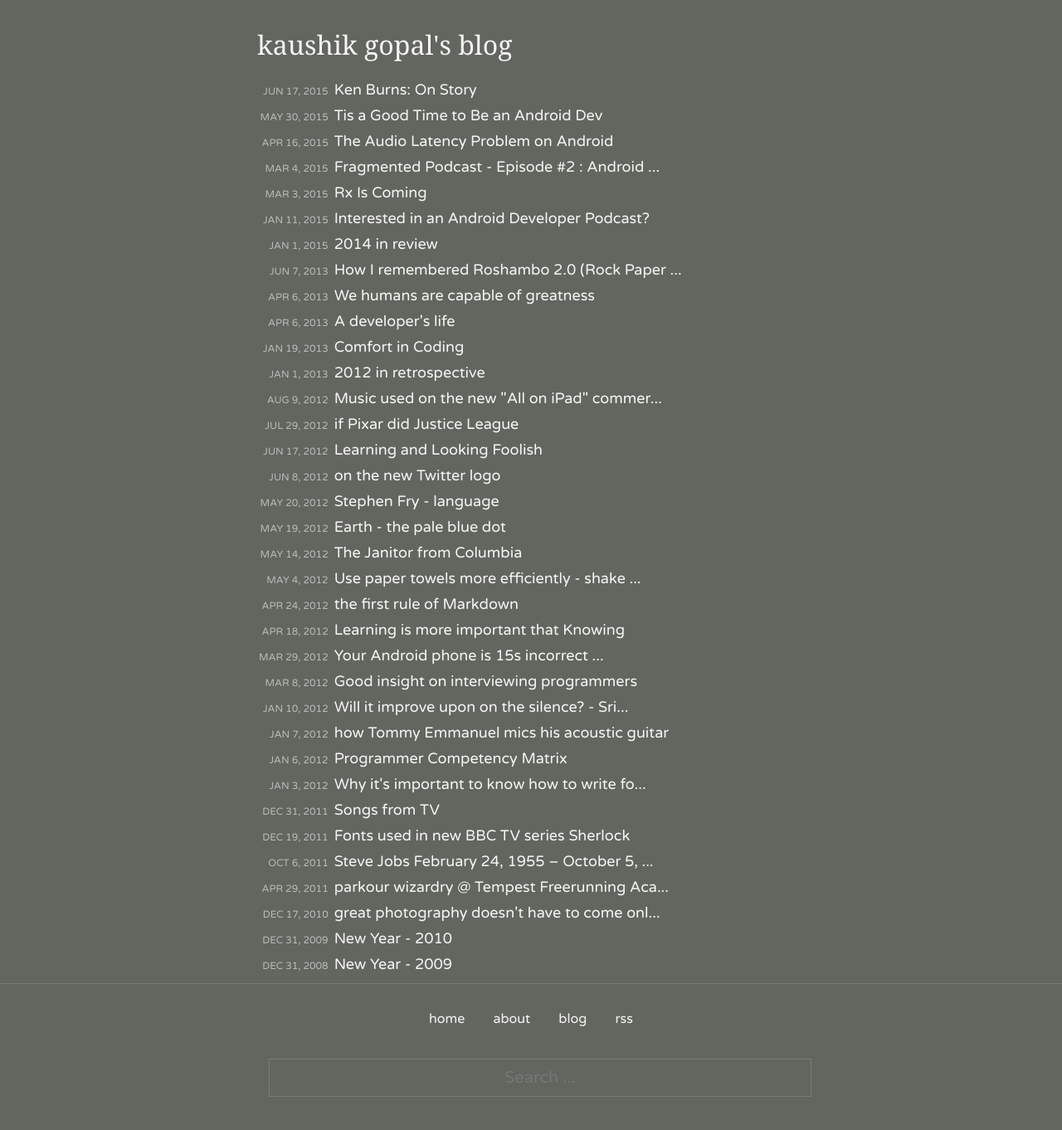
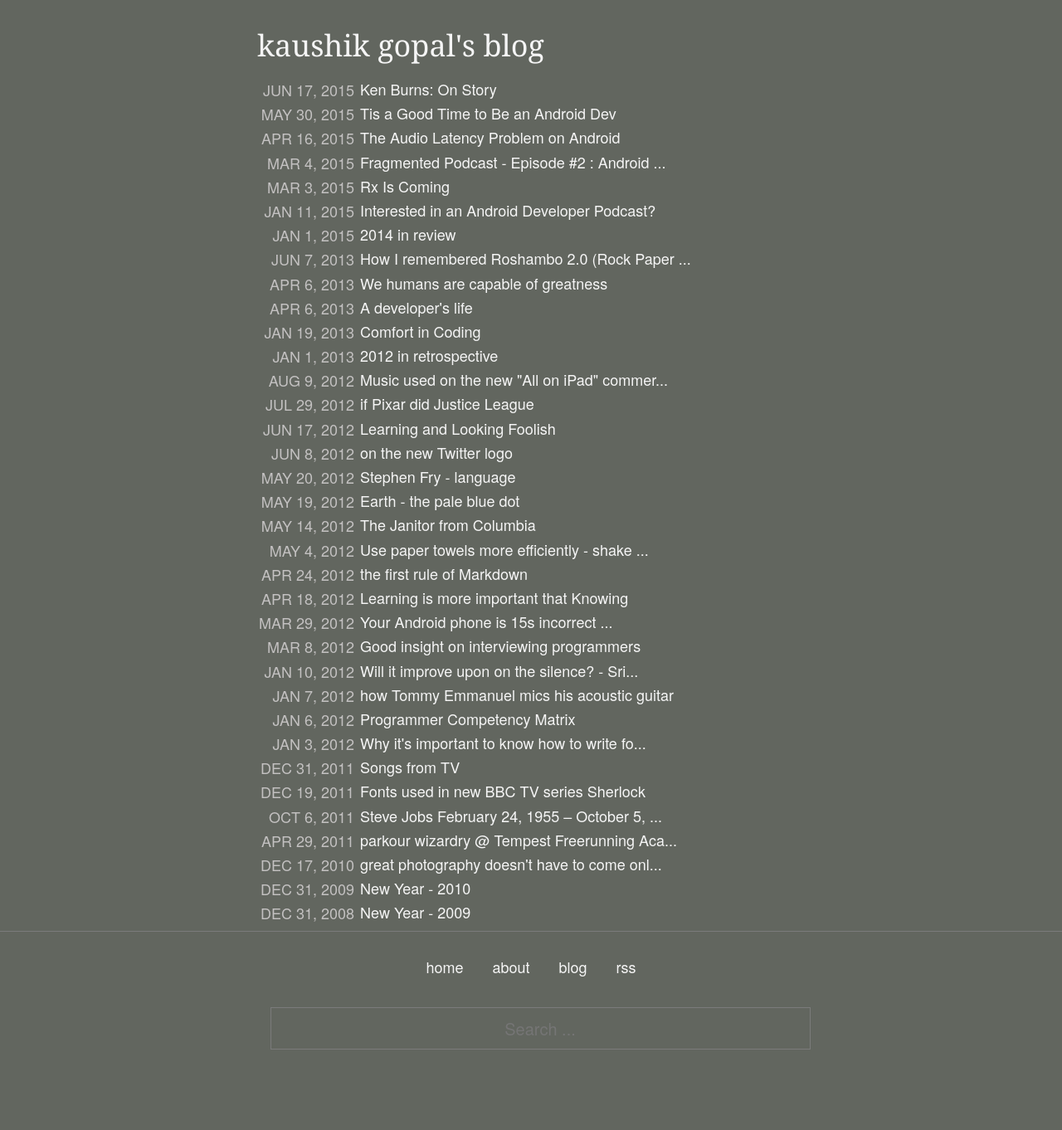
Before and after one commit to kaushikgopal/octopress-kaush-blog, a Jekyll site: the page built from index.html, in a window 1280 px wide. Shown: the part 200-1562 px from the top of the page at 83% size. Built offline with Jekyll 4.4.1, drawn with Linux system fonts in a browser that asks for light colours; after the commit the page ends 1506 px from its top, so only the background shows below that.

Commit message:
fix: fonts for blog

```diff
--- a/_sass/_base.scss
+++ b/_sass/_base.scss
@@ -18,13 +18,13 @@ body {
     font-family: $font-family-base;
     font-size: $base-font-size;
     line-height: $base-line-height;
-    font-weight: 300;
+    // font-weight: 300;
     color: $color-text;
     background-color: $background-color;
     -webkit-text-size-adjust: 100%;
 
     strong {
-        letter-spacing: -1px;
+        // letter-spacing: -1px;
         // Varela Round looks ghastly when bold
     }
 }
--- a/_sass/_layout.scss
+++ b/_sass/_layout.scss
@@ -74,7 +74,7 @@
     @include micro-header;
     margin-top: $spacing-micro-unit;
     padding: 2px 4px 0 0;
-    font-size: 12px;
+    // font-size: 12px;
     text-align: right;
 }
 
@@ -130,7 +130,8 @@
             letter-spacing: -1px;
             margin-bottom: 0;
             font-size: 26px;
-            font-family: $font-family-base;
+            // font-family: $font-family-base;
+            font-family: $special-header-font-family;
 
             @include media-query($on-mobile) {
                 font-size: 22px;
--- a/css/main.scss
+++ b/css/main.scss
@@ -6,19 +6,20 @@
 
 
 // Our variables
-$font-family-base: "Varela Round", 'PT Sans', HelveticaNeue, 'Helvetica Neue', Helvetica, Arial, sans-serif;
+$font-family-base: "Source Sans Pro", 'PT Sans', HelveticaNeue, 'Helvetica Neue', Helvetica, Arial, sans-serif;
 $header-font-family: "PT Serif", Georgia, Times, "Times New Roman", serif;
+$special-header-font-family: "Varela Round", $header-font-family;
 
-$base-font-size:   16px;
+$base-font-size:   18px;
 $small-font-size:  $base-font-size * 0.875;
-$base-line-height: 1.5;
+$base-line-height: 1.4;
 
 
 $spacing-unit:          30px;
 $spacing-micro-unit:    6px;
 
 $color-brand:       #62665f; // military green color
-$color-text:        #bbb;
+$color-text:        #C3C1C1;
 $color-link:        whitesmoke;
 $color-contrast:    orange;
 $color-divider:     darken(#bbb, 25%);
```
